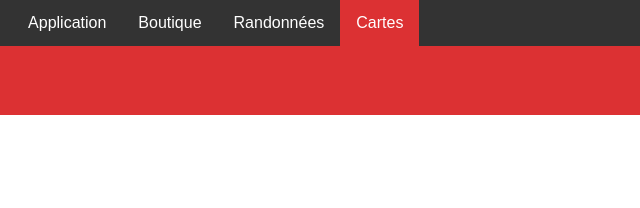
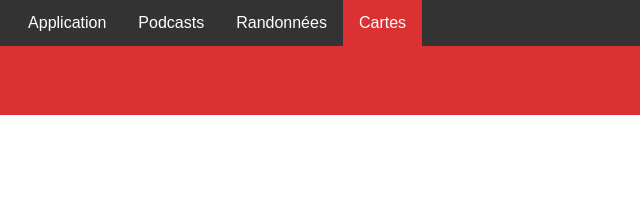
Before and after one commit to decouverto/decouverto-maps, a website: page dev/index.html in a window 1280 px wide. Shown: the top 208 px of the page, 252-892 px from the left. Drawn offline with Linux system fonts and the light colour scheme.

Commit message:
Update index.html

```diff
--- a/dev/index.html
+++ b/dev/index.html
@@ -29,7 +29,7 @@
             <li><a href="https://calendrier.decouverto.fr">Calendrier</a></li>
             <li><a href="https://decouverto.fr/livres">Livres</a></li>
             <li><a href="https://app.decouverto.fr" target="_blank">Application</a></li>
-            <li><a href="https://boutique.decouverto.fr">Boutique</a></li>
+            <li><a href="https://podcast.decouverto.fr">Podcasts</a></li>
             <li><a href="https://decouverto.fr/rando">Randonnées</a></li>
             <li><a href="#" class="active">Cartes</a></li>
         </ul>
```
Also changed, not shown: index.html (+1 -1 lines).
